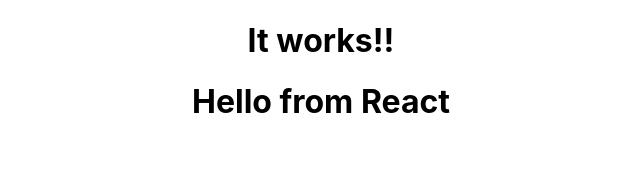
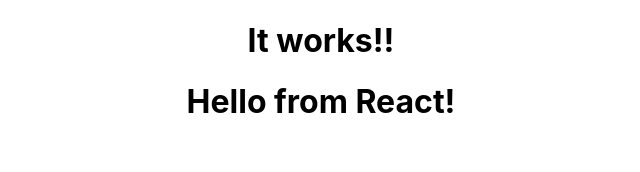
Before and after one commit to gayatrig19/first-react-app, a React (Create React App) app in the folder my-app/: page / in a window 1280 px wide. Shown: the top 172 px of the page, without its empty margins (319-959 px from the left). Built offline with nearby package versions, Linux system fonts and the light colour scheme.

Commit message:
Create component using arrow function

```diff
--- a/my-app/src/components/FunctionalGreeting.js
+++ b/my-app/src/components/FunctionalGreeting.js
@@ -1,8 +1,10 @@
 import React from "react";
 
+// function FunctionalGreeting() {
+//     return <h1>Hello from React</h1>
+// }
 
-function FunctionalGreeting() {
-    return <h1>Hello from React</h1>
-}
+// Writing Component using Arrow Function
+const FunctionalGreeting = () => <h1>Hello from React!</h1>;
 
 export default FunctionalGreeting;
```
